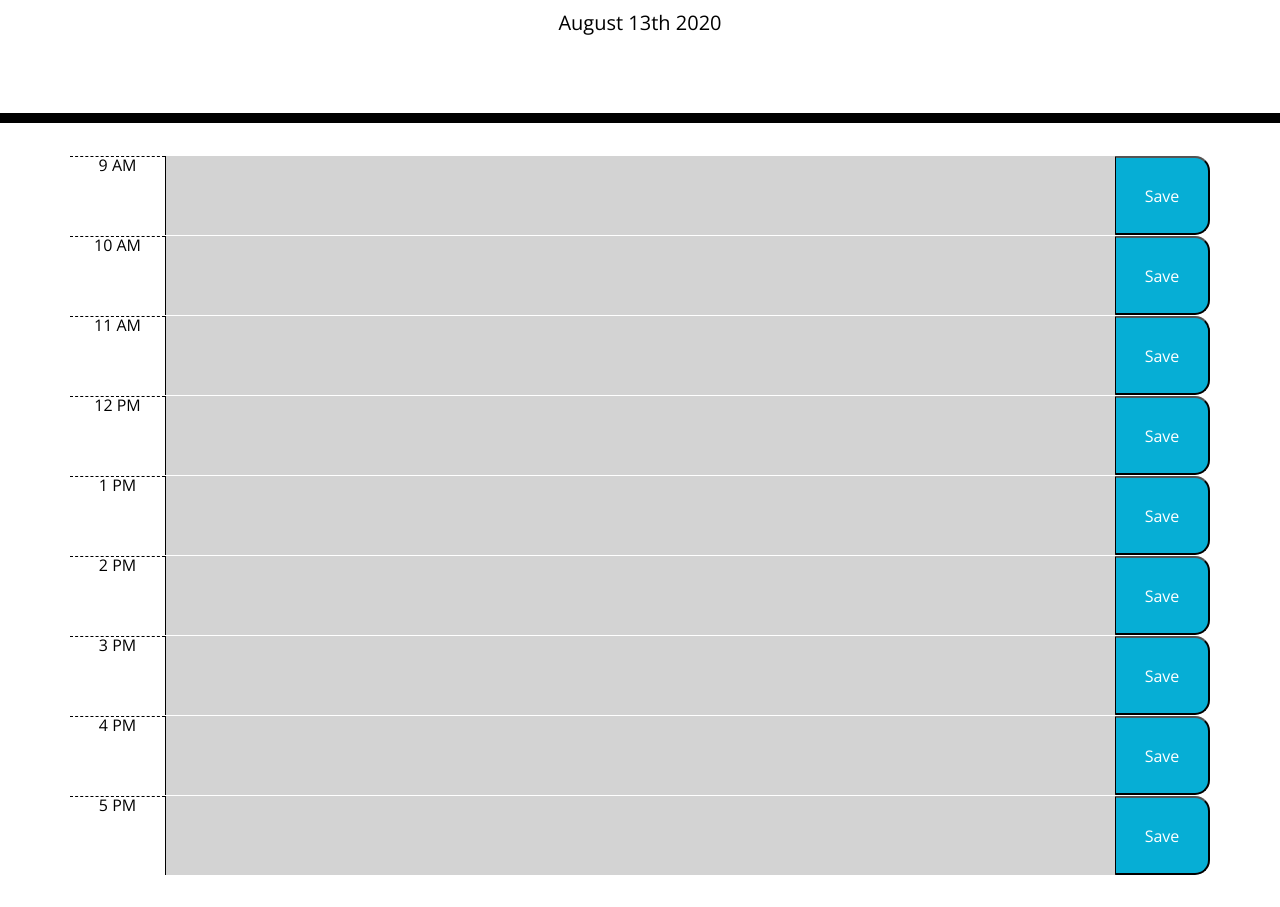
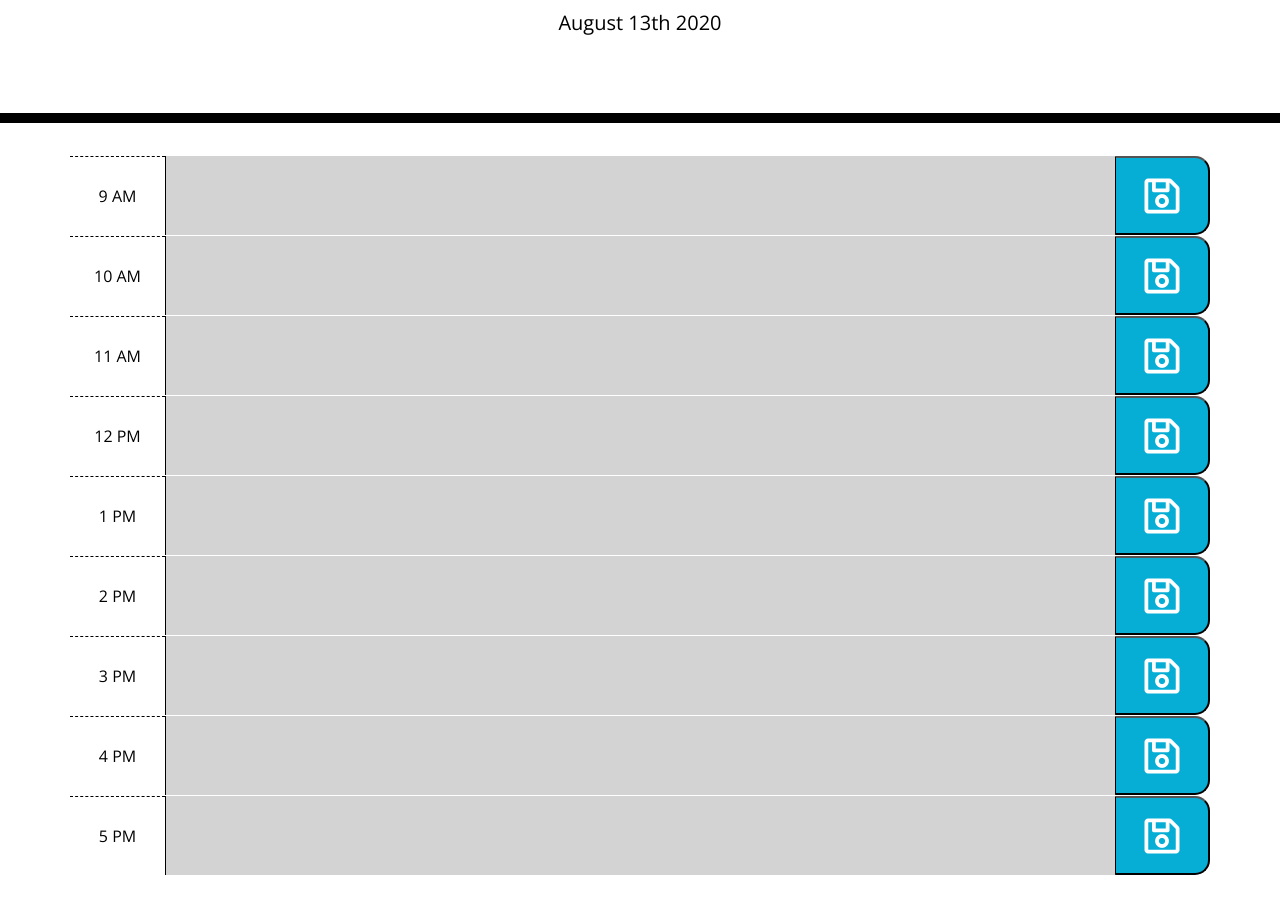
Before and after one commit to kpegeder/day-planner, a plain HTML site: page index.html in a window 1280 px wide. Shown: the part 181-1088 px from the top of the page. Drawn offline with nearby package versions, Linux system fonts and the light colour scheme.

Commit message:
update js to save lastest plan

```diff
--- a/assets/css/style.css
+++ b/assets/css/style.css
@@ -40,6 +40,9 @@ textarea {
   background-color: #ffffff;
   color: #000000;
   border-top: 1px dashed #000000;
+  display: flex;
+  justify-content: center;
+  align-items: center;
 }
 
 .past {
@@ -63,16 +66,18 @@ textarea {
   border-bottom-right-radius: 15px;
   background-color: #06aed5;
   color: white;
+  display: flex;
+  justify-content: center;
+  align-items: center;
 }
 
 .saveBtn i:hover {
-  font-size: 20px;
+  font-size: 25px;
   transition: all 0.3s ease-in-out;
 }
 
-::-webkit-input-placeholder {
-  opacity: 1;
-  color: black;
+i {
+  font-size: 40px;
 }
 
 .container-md {
--- a/assets/js/script.js
+++ b/assets/js/script.js
@@ -15,59 +15,63 @@ $("button").on("click", function () {
 });
 
 // Store input
-function storePlan(time, plan) {
+function storePlan() {
   localStorage.setItem("timePlan", JSON.stringify(todayPlan));
 }
 
 // Record the event
 function recordEvent(timeID, planID) {
+  // Create an planner object
   let eventName = {
     time: timeID,
     plan: planID
   };
-  console.log(eventName);
   // Don't record in no input
   if (eventName.plan === "") {
     return;
   }
 
+  todayPlan = todayPlan.filter(function (timeSlot) {
+    if (timeSlot.time != eventName.time) {
+      console.log(timeSlot);
+      return true;
+    }
+  });
+
   todayPlan.push(eventName);
-  $("#eventInput").val("");
+  // $("#eventInput").val("");
   storePlan();
 }
 
 // Display event
 function showEvent() {
   let timeArray = [];
-  console.log(typeof $(this).text());
+
   $(".hour").each(function () {
-    console.log("Round");
     timeArray.push($(this).text());
+  });
 
-    // if ($(this).text() == todayPlan[i].time) {
-    //   console.log("True");
-    // }
-    // i++;
-  });
-  console.log(timeArray);
-  // for (let i = 0; i < todayPlan.length; i++) {
-  //   let inputEvent = todayPlan[i];
-  //   $(".description").text(inputEvent.plan);
+  for (let i = 0; i < todayPlan.length; i++) {
+    let inputEvent = todayPlan[i];
 
-  //   console.log(inputEvent);
-  // }
+    // Find time of an event and print out plan
+    index = jQuery.inArray(inputEvent.time, timeArray);
+    planEl = $($(".description").get(index));
+    planEl.text(inputEvent.plan);
+  }
 }
 
 // Get stored plans
 function init() {
   let storedPlans = JSON.parse(localStorage.getItem("timePlan"));
+
   if (storedPlans !== null) {
     todayPlan = storedPlans;
   }
   showEvent();
 }
 
-// Check time
+// Check time and set background
 function checkTime() {
   // Actual time
   let theTime = moment().format("HH");
@@ -78,8 +82,7 @@ function checkTime() {
     if (parseInt(plannerTime[1]) < theTime) {
       $(this).addClass("past");
     } else if (parseInt(plannerTime[1]) == theTime) {
-      $(this).removeClass("past");
-      $(this).addClass("present");
+      $(this).removeClass("past").addClass("present");
     } else {
       $(this).removeClass("past present").addClass("future");
     }
--- a/index.html
+++ b/index.html
@@ -34,47 +34,65 @@
       <div id="time-9" class="row time-block">
         <div class="col-md-1 hour">9 AM</div>
         <textarea class="col-md-10 description"></textarea>
-        <button id="save" class="col-md-1 saveBtn">Save</button>
+        <button id="save" class="col-md-1 saveBtn">
+          <i class="far fa-save"></i>
+        </button>
       </div>
       <div id="time-10" class="row time-block">
         <div class="col-md-1 hour">10 AM</div>
         <textarea class="col-md-10 description"></textarea>
-        <button id="save" class="col-md-1 saveBtn">Save</button>
+        <button id="save" class="col-md-1 saveBtn">
+          <i class="far fa-save"></i>
+        </button>
       </div>
       <div id="time-11" class="row time-block">
         <div class="col-md-1 hour">11 AM</div>
         <textarea class="col-md-10 description"></textarea>
-        <button id="save" class="col-md-1 saveBtn">Save</button>
+        <button id="save" class="col-md-1 saveBtn">
+          <i class="far fa-save"></i>
+        </button>
       </div>
       <div id="time-12" class="row time-block">
         <div class="col-md-1 hour">12 PM</div>
         <textarea class="col-md-10 description"></textarea>
-        <button id="save" class="col-md-1 saveBtn">Save</button>
+        <button id="save" class="col-md-1 saveBtn">
+          <i class="far fa-save"></i>
+        </button>
       </div>
       <div id="time-13" class="row time-block">
         <div class="col-md-1 hour" data-index="2">1 PM</div>
         <textarea class="col-md-10 description"></textarea>
-        <button id="save" class="col-md-1 saveBtn">Save</button>
+        <button id="save" class="col-md-1 saveBtn">
+          <i class="far fa-save"></i>
+        </button>
       </div>
       <div id="time-14" class="row time-block">
         <div class="col-md-1 hour">2 PM</div>
         <textarea class="col-md-10 description"></textarea>
-        <button id="save" class="col-md-1 saveBtn">Save</button>
+        <button id="save" class="col-md-1 saveBtn">
+          <i class="far fa-save"></i>
+        </button>
       </div>
       <div id="time-15" class="row time-block">
         <div class="col-md-1 hour">3 PM</div>
         <textarea class="col-md-10 description"></textarea>
-        <button id="save" class="col-md-1 saveBtn">Save</button>
+        <button id="save" class="col-md-1 saveBtn">
+          <i class="far fa-save"></i>
+        </button>
       </div>
       <div id="time-16" class="row time-block">
         <div class="col-md-1 hour">4 PM</div>
         <textarea class="col-md-10 description"></textarea>
-        <button id="save" class="col-md-1 saveBtn">Save</button>
+        <button id="save" class="col-md-1 saveBtn">
+          <i class="far fa-save"></i>
+        </button>
       </div>
       <div id="time-17" class="row time-block">
         <div class="col-md-1 hour">5 PM</div>
         <textarea class="col-md-10 description"></textarea>
-        <button id="save" class="col-md-1 saveBtn">Save</button>
+        <button id="save" class="col-md-1 saveBtn">
+          <i class="far fa-save"></i>
+        </button>
       </div>
     </div>
 
```
